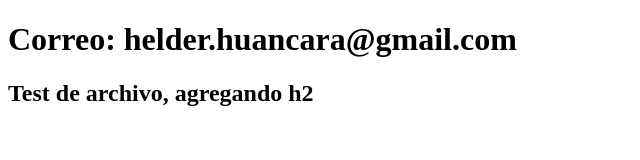
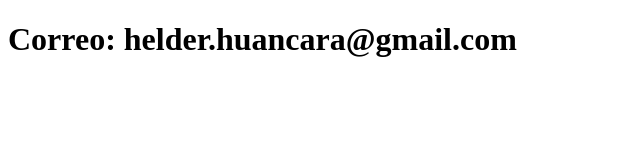
Before and after one commit to AlexHelder-Tyzer/Juego-Numero-Secreto, a plain HTML site: page test.html in a window 1280 px wide. Shown: the whole page, without its empty margins (0-640 px from the left). Drawn offline with Linux system fonts and the light colour scheme.

Commit message:
Actualiza el test.html

```diff
--- a/test.html
+++ b/test.html
@@ -7,6 +7,5 @@
 </head>
 <body>
     <h1>Correo: helder.huancara@gmail.com</h1>
-    <h2>Test de archivo, agregando h2</h2>
 </body>
 </html>
```
